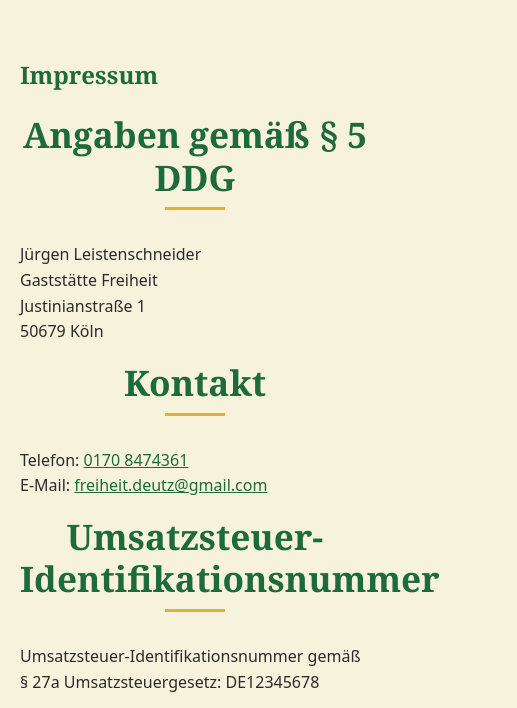
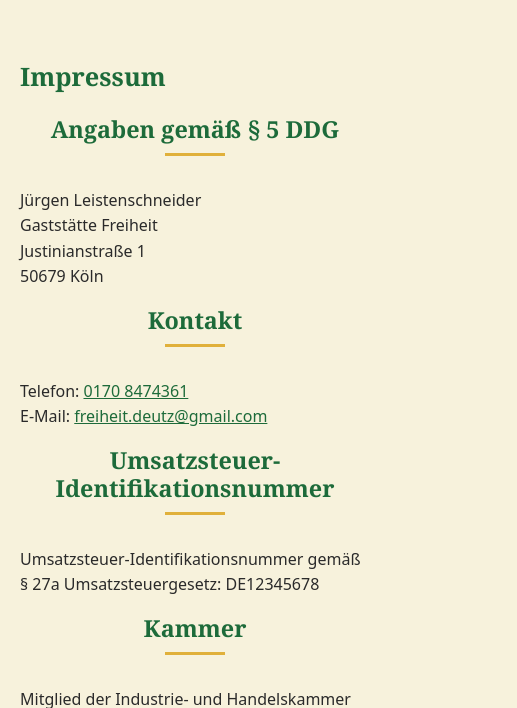
Before and after one commit to nleisten/Freiheit, a plain HTML site: page impressum.html in a window 390 px wide. Shown: the part 80-788 px from the top of the page, 517 px wide, since content can reach past the window. Drawn offline with Linux system fonts and the light colour scheme.

Commit message:
fixed style on impressum & datenschutz

```diff
--- a/css/style.css
+++ b/css/style.css
@@ -121,9 +121,7 @@ img {
   justify-content: center;
   text-align: center;
   padding: 3rem 1.25rem;
-  background: linear-gradient(rgba(19, 74, 40, 0.55), rgba(19, 74, 40, 0.55)),
-    url("[picsum.photos](https://picsum.photos/1600/900?grayscale)")
-      center/cover;
+  background: linear-gradient(rgba(19, 74, 40, 0.55), rgba(19, 74, 40, 0.55));
 }
 .hero-schild {
   background: var(--creme);
@@ -536,3 +534,22 @@ img {
     margin: 0.6rem auto 0;
   }
 }
+
+/* ===== Handy-Fix: lange Wörter in Überschriften ===== */
+h1,
+h2,
+h3 {
+  overflow-wrap: break-word;
+  hyphens: auto;
+}
+.text-seite h1 {
+  font-size: clamp(1.4rem, 6.5vw, 2.6rem);
+}
+.text-seite h2 {
+  font-size: clamp(1.2rem, 5vw, 1.8rem);
+}
+@media (max-width: 768px) {
+  .section h2 {
+    font-size: clamp(1.4rem, 6vw, 2.2rem);
+  }
+}
```
